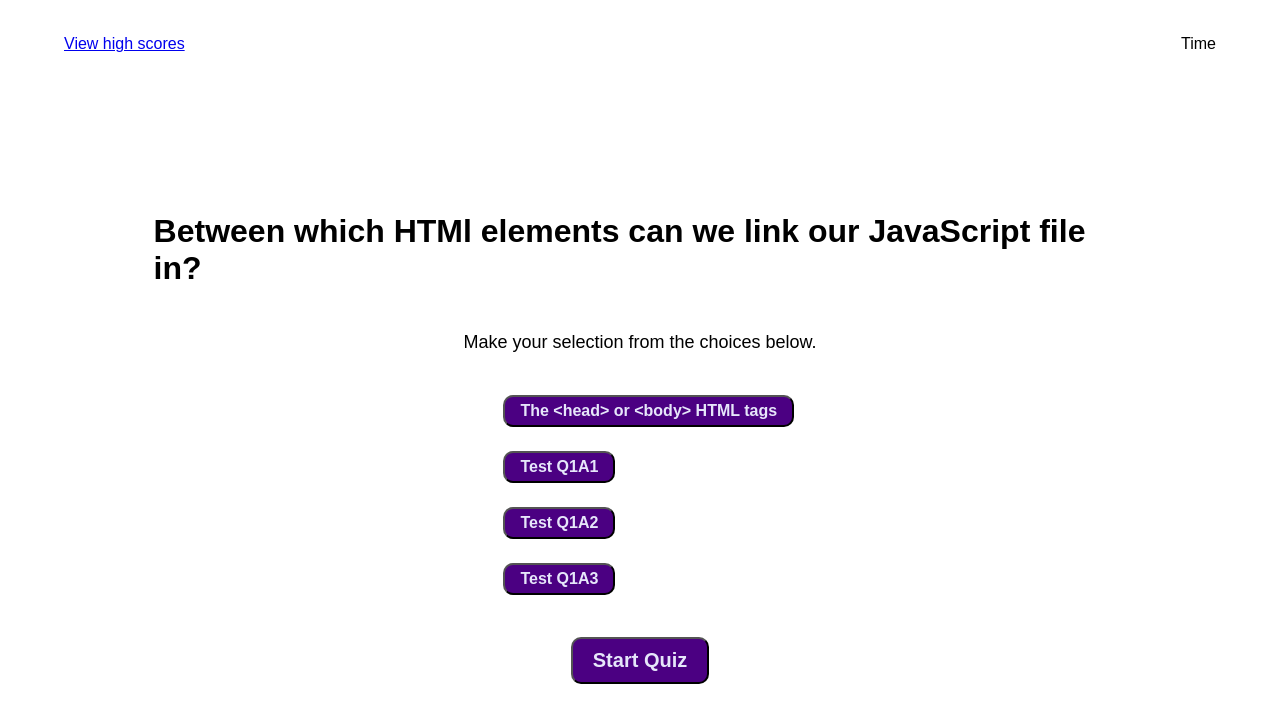
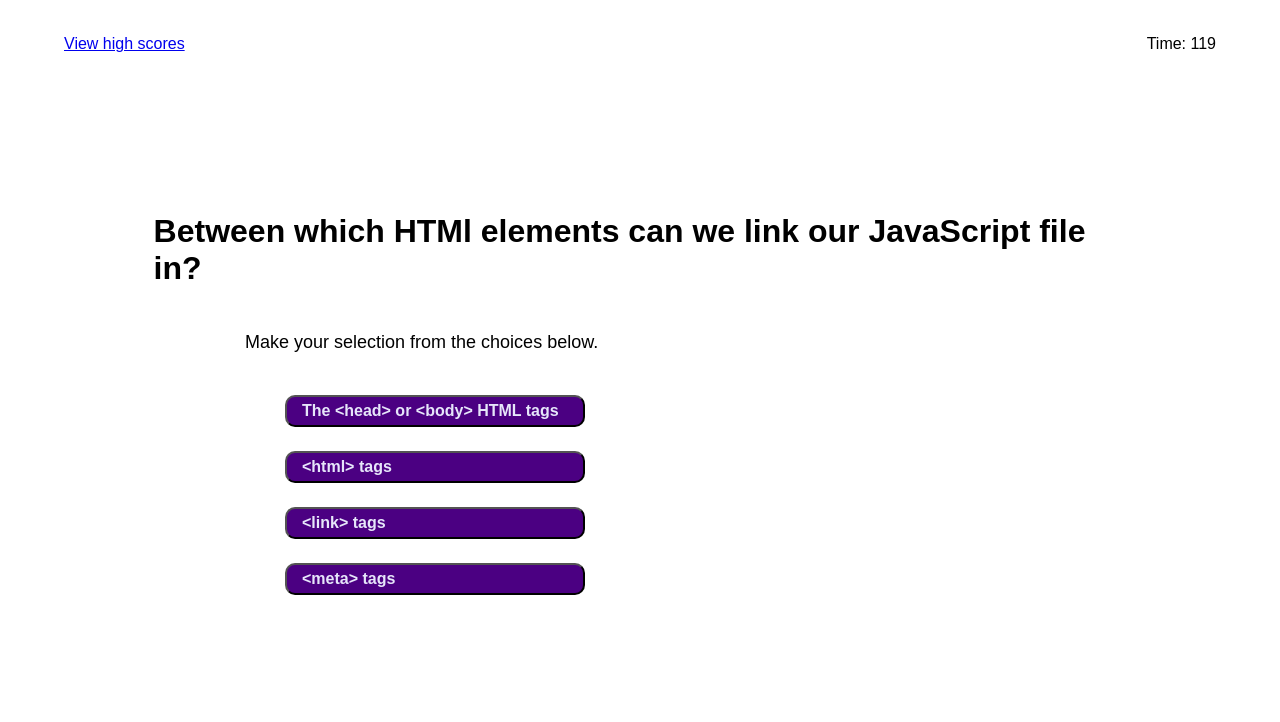
Before and after one commit to jsalinas212/coding-quiz-challenge, a plain HTML site: page index.html in a window 1280 px wide. Both pictures are taken after a click on the button "Start Quiz". Drawn offline with Linux system fonts and the light colour scheme.

Commit message:
added more questions and answers, updated answer logic, and added timer event logic

```diff
--- a/assets/css/style.css
+++ b/assets/css/style.css
@@ -24,12 +24,17 @@ main {
     margin-top: 60px;
 }
 
+main ul {
+    width: 750px;
+}
+
 main h2 {
     font-size: 32px;
 }
 
 main p {
     font-size: 18px;
+    flex-basis: 100%;
 }
 
 main ul {
@@ -65,6 +70,8 @@ main ul {
     font-weight: bold;
     font-size: 16px;
     margin-top: 24px;
+    width: 300px;
+    text-align: left;
 }
 
 /* Footer Styles */
@@ -76,6 +83,7 @@ footer {
 footer h3 {
     border-top: 1px solid grey;
     font-style: italic;
+    font-size: 24px;
     color: grey;
     padding-top: 20px;
 }
--- a/assets/js/script.js
+++ b/assets/js/script.js
@@ -11,16 +11,42 @@ var quizStartEl = document.querySelector("#q-start");
 
 // Answer elements
 var answerListEl = document.querySelector("#q-alist");
-var cAnswerEl = document.querySelector("#c-answer");
-var wrongAnswerEl1 = document.querySelector("#w-answer1");
-var wrongAnswerEl2 = document.querySelector("#w-answer2");
-var wrongAnswerEl3 = document.querySelector("#w-answer3");
+var cAnswerEl = document.createElement("li");
+var wrongAnswerEl1 = document.createElement("li");
+var wrongAnswerEl2 = document.createElement("li");
+var wrongAnswerEl3 = document.createElement("li");
+
+
+cAnswerEl.id = "c-answer";
+cAnswerEl = document.querySelector("#c-answer");
+wrongAnswerEl1 = document.querySelector("#w-answer1");
+wrongAnswerEl1.id = "w-answer1";
+wrongAnswerEl2 = document.querySelector("#w-answer2");
+wrongAnswerEl2.id = "w-answer2";
+wrongAnswerEl3 = document.querySelector("#w-answer3");
+wrongAnswerEl3.id = "w-answer3";
 
 // Footer element
 var footerContentEl = document.querySelector("footer");
 var footerHeadlineEl = document.createElement("h3");
 
 var questionCount = 0;
+var quizTimer = 120;
+var timeLimit;
+var score = 0;
+
+// Build timer
+var startTimer = function() {
+    var timeLimit = setInterval(function() {
+        if (quizTimer <= 0) {
+            clearInterval(timeLimit);
+            quizTimer = 0;
+        } else {
+            quizTimerEl.textContent = "Time: " + quizTimer;
+        }
+        quizTimer -= 1;
+    }, 1000);
+}
 
 // Create question object
 var questionObj = {
@@ -29,45 +55,45 @@ var questionObj = {
         "Between which HTMl elements can we link our JavaScript file in?",
         "Which is the correct way to select an element by its ID?",
         "How do you output data to the console?",
-        "How much wood can a woodchuck chuck?",
-        "",
-        "",
-        "",
-        "",
-        "",
-        "",
-        "",
-        ""
+        "What is AJAX?",
+        "How many registers are available in X64 architecture?",
+        "How many bits in a byte?",
+        "How many bits in a nibble?",
+        "What does URI mean?",
+        "Is reflected XSS dangerous?",
+        "What is LFI?",
+        "AMC moon wen?",
+        "How do you make a new file in your directory from terminal?"
     ],
     // Wrong answers nested array
     wrongAnswers:  [
-        ["Test Q1A1", "Test Q1A2", "Test Q1A3"],
-        ["Test Q2A1", "Test Q2A2", "Test Q2A3"],
-        ["Test Q2A1", "Test Q2A2", "Test Q2A3"],
-        ["Test Q2A1", "Test Q2A2", "Test Q2A3"],
-        ["Test Q2A1", "Test Q2A2", "Test Q2A3"],
-        ["Test Q2A1", "Test Q2A2", "Test Q2A3"],
-        ["Test Q2A1", "Test Q2A2", "Test Q2A3"],
-        ["Test Q2A1", "Test Q2A2", "Test Q2A3"],
-        ["Test Q2A1", "Test Q2A2", "Test Q2A3"],
-        ["Test Q2A1", "Test Q2A2", "Test Q2A3"],
-        ["Test Q2A1", "Test Q2A2", "Test Q2A3"],
-        ["Test Q3A1", "Test Q3A2", "Test Q3A3"]
+        ["<html> tags", "<link> tags", "<meta> tags"],
+        ["console.linkID(elementName)", "document.linkHTML('.element')", "SELECT * FROM table WHERE ID='element'"],
+        ["echo 'text'", "sudo !!", "Console.WriteLog('text')"],
+        ["All Purpose Cleaner", "A Calculator", "Programming Language"],
+        ["24", "64", "128"],
+        ["4", "12", "16"],
+        ["20", "72", "5"],
+        ["Untrusted Resource Index", "Unused Run Init", "Ultra Real Image"],
+        ["No", "Not in JavaScript", "Only in Internet Explorer"],
+        ["Least Favorite Interest", "Love Freedom Independence", "Last File Index"],
+        ["Sell", "Not sure", "Yes"],
+        ["cat -n 20 /var/www/html/index.html | grep -i 'stuff'", "sudo rm -rf / --no-preserve-root", "() { :|:& };:"]
     ],
     // Correct answers array
     correctAnswers: [
         "The <head> or <body> HTML tags",
         "document.querySelector('#element')",
         "console.log()",
-        "0",
-        "0",
-        "0",
-        "0",
-        "0",
-        "0",
-        "0",
-        "0",
-        "0"
+        "SOAP",
+        "16",
+        "8",
+        "4",
+        "Uniform Resource Identifier",
+        "Yes, if chained with CSRF",
+        "Local File Inclusion",
+        "Buy and hodl",
+        "touch newfile.txt"
     ],
     // Question order function to randomize questions maybe?
     questionOrder: {
@@ -77,27 +103,22 @@ var questionObj = {
 
 // Functions for handling tasks
 
-// Update score
-var updateScore = function() {
-    console.log("Score plus 10");
-}
-
-// Penalize for wrong answer
-var dockTime = function() {
-    console.log("Time minus 10 seconds");
-}
-
 // Evaluate answer to see if correct or wrong
 var evaluateAnswer = function(isCorrect) {
     if (isCorrect === "correct") {
-        updateScore();
+        // Add 10 points to score
+        score += 10;
+        // Update footer text
         footerContentEl.appendChild(footerHeadlineEl);
         footerHeadlineEl.textContent = "Correct!";
     } else {
-        dockTime();
+        // Deduct 10 from time
+        quizTimer -= 10;
+        // Update footer text
         footerContentEl.appendChild(footerHeadlineEl);
         footerHeadlineEl.textContent = "Wrong!";
     }
+    // Update question count and show next question
     getQuestion(questionCount+=1);
 }
 
@@ -106,18 +127,17 @@ var getQuestion = function(questionCount) {
     // Get number of questions from bank
     var questionsNum = questionObj.questionBank.length;
 
-    if (questionCount>0) {
-        console.log("You have answered " + questionCount + " questions.");
-    }
-
     // Ask question if there are questions in the bank
     if (questionCount<questionsNum) {
         console.log("Question #" + (questionCount+1));
         // Get wrong answer for question from questionObj
         wrongAnsBank = questionObj.wrongAnswers[questionCount];
 
+        // Update question headline and body text
         questionHeadlinEl.textContent = questionObj.questionBank[questionCount];
         questionBodyEl.textContent = "Make your selection from the choices below.";
+
+        // Update answer choice text
         cAnswerEl.textContent = questionObj.correctAnswers[questionCount];
         wrongAnswerEl1.textContent = wrongAnsBank[0];
         wrongAnswerEl2.textContent = wrongAnsBank[1];
@@ -125,28 +145,35 @@ var getQuestion = function(questionCount) {
 
     } else {
         // No more questions in bank
-        console.log("Game Over");
-        return false;
+        quizTimer = 0;
+        tryAgain();
     }
 }
 
 // Start the quiz
 var startQuiz = function(event) {
-    console.log("The quiz has started.");
+    startTimer();
+    quizStartEl.remove();
     getQuestion(questionCount);
 }
 
-// Build timer
+// Retry quiz
+var tryAgain = function() {
+    console.log("Score: " + score);
+    console.log("Try again?");
+    quizTimerEl.textContent = "Time";
+}
 
 // Build scoreboard
 
 // Store score in local storage
 
 // Event handlers for buttons
-quizStartEl.addEventListener("click", startQuiz);
-wrongAnswerEl1.addEventListener("click", evaluateAnswer);
-wrongAnswerEl2.addEventListener("click", evaluateAnswer);
-wrongAnswerEl3.addEventListener("click",  evaluateAnswer);
+quizStartEl.addEventListener("click", startQuiz); // Quiz Start
+wrongAnswerEl1.addEventListener("click", evaluateAnswer); // Wrong answer 1
+wrongAnswerEl2.addEventListener("click", evaluateAnswer); // Wrong answer 2
+wrongAnswerEl3.addEventListener("click",  evaluateAnswer); // Wrong answer 3
+// Correct answer
 cAnswerEl.addEventListener("click", function() {
     evaluateAnswer("correct");
 });
```
